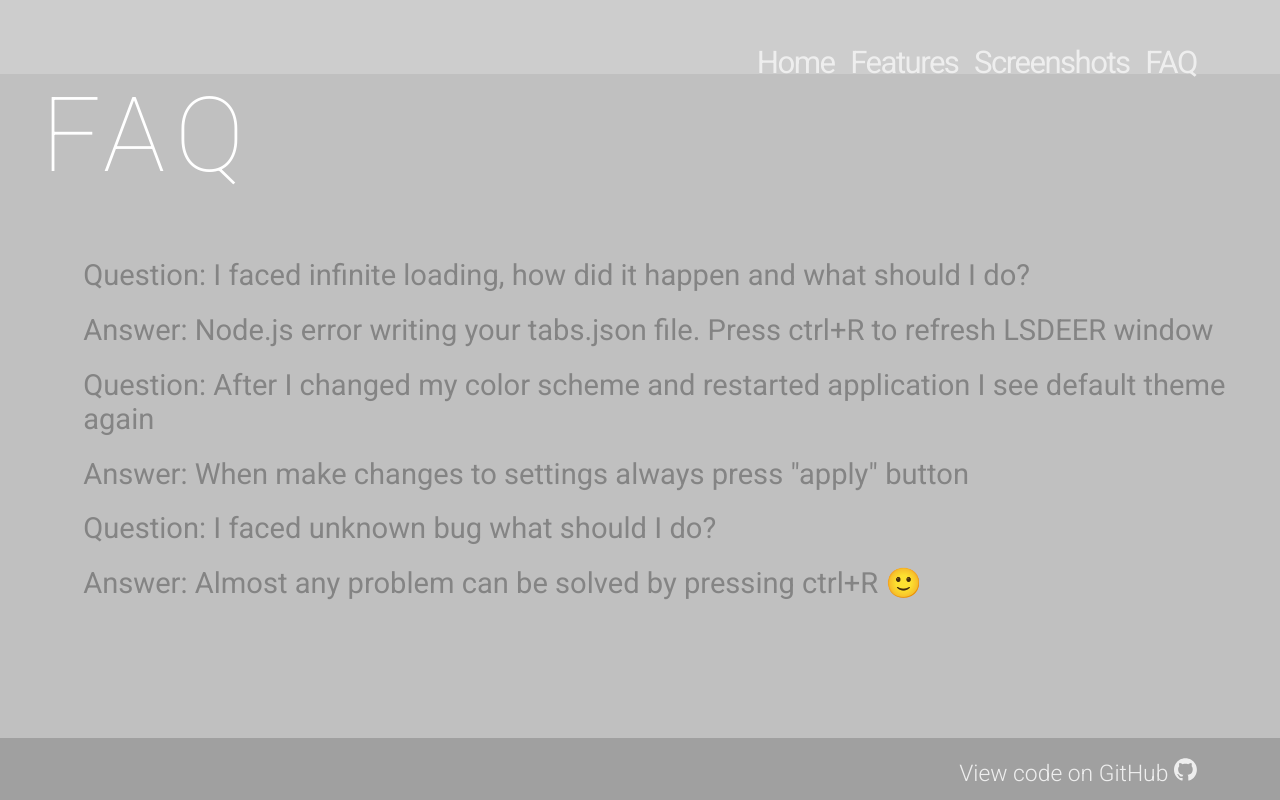
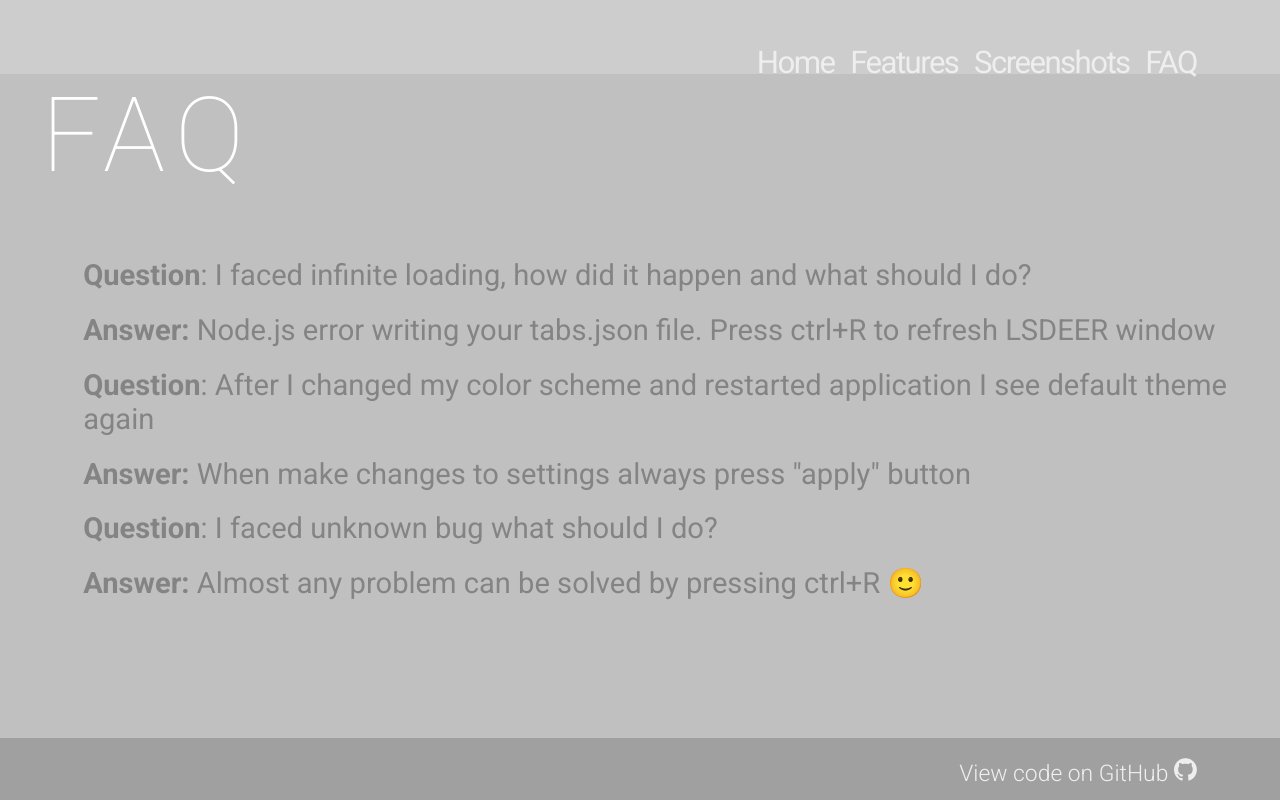
Before and after one commit to AlexanderPershin/lsdeer-site, a Next.js app: page /faq in a window 1280 px wide. Built offline with nearby package versions, Linux system fonts and the light colour scheme.

Commit message:
screenshot modal fits screen now

```diff
--- a/pages/_app.js
+++ b/pages/_app.js
@@ -82,6 +82,16 @@
   },
   fonts: {
     primary: "'Roboto', sans-serif",
+  },
+  sizes: {
+    screenshotWidth: 800,
+  },
+  shadows: {
+    menuShadowColor: 'rgba(0,0,0,0.5)',
+    menuShadowOffsetX: 1,
+    menuShadowOffsetY: 2,
+    menuShadowBlur: 2,
+    menuShadowSpread: 2,
   },
 };
 
--- a/pages/faq.js
+++ b/pages/faq.js
@@ -26,21 +26,27 @@
       <PageTitle>FAQ</PageTitle>
       <FAQList>
         <Q>
-          Question: I faced infinite loading, how did it happen and what should
-          I do?
+          <b>Question</b>: I faced infinite loading, how did it happen and what
+          should I do?
         </Q>
         <Q>
-          Answer: Node.js error writing your tabs.json file. Press ctrl+R to
-          refresh LSDEER window
+          <b>Answer:</b> Node.js error writing your tabs.json file. Press ctrl+R
+          to refresh LSDEER window
         </Q>
         <Q>
-          Question: After I changed my color scheme and restarted application I
-          see default theme again
+          <b>Question</b>: After I changed my color scheme and restarted
+          application I see default theme again
         </Q>
-        <Q>Answer: When make changes to settings always press "apply" button</Q>
-        <Q>Question: I faced unknown bug what should I do?</Q>
         <Q>
-          Answer: Almost any problem can be solved by pressing ctrl+R &#128578;
+          <b>Answer:</b> When make changes to settings always press "apply"
+          button
+        </Q>
+        <Q>
+          <b>Question</b>: I faced unknown bug what should I do?
+        </Q>
+        <Q>
+          <b>Answer:</b> Almost any problem can be solved by pressing ctrl+R
+          &#128578;
         </Q>
       </FAQList>
     </PageContainer>
```
Also changed, not shown: components/ScreenshotModal.js (+15 -2 lines).
